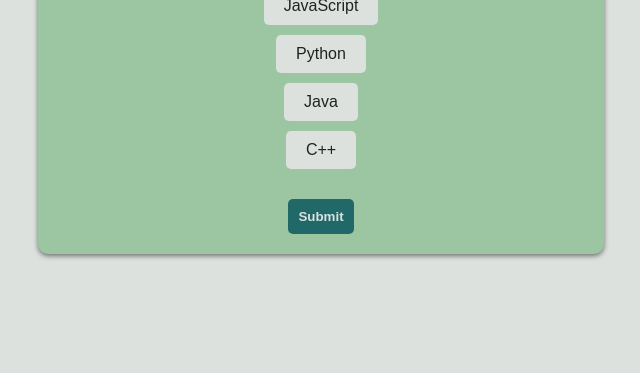
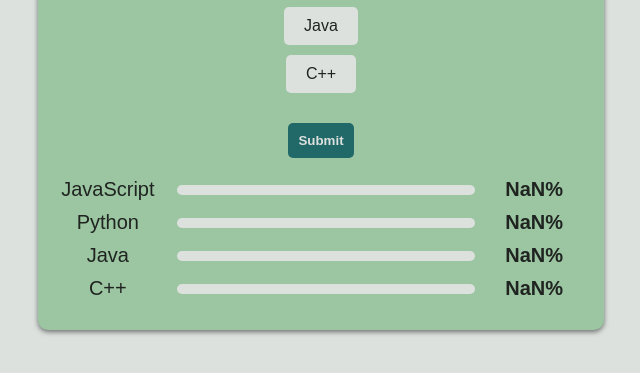
Before and after one commit to Juwayyed/Poll, a plain HTML site: page index.html in a window 1280 px wide. Shown: the part 353-726 px from the top of the page, without its empty margins (319-959 px from the left). Drawn offline with Linux system fonts and the light colour scheme.

Commit message:
Nearly Done

```diff
--- a/script.js
+++ b/script.js
@@ -0,0 +1,53 @@
+const options = [
+    {id:"option1", text:"JavaScript", votes:0},
+    {id:"option2", text:"Python", votes:0},
+    {id:"option3", text:"Java", votes:0},
+    {id:"option4", text:"C++", votes:0},
+];
+
+const button = document.getElementById("submit-button");
+const submission = button.addEventListener("click", function submitVote(){
+
+    const selectedOption = document.querySelector('input[name="poll"]:checked');
+
+    if(!selectedOption){
+        alert("Please select an optin.");
+        return;
+    }
+
+    const optionId = selectedOption.value;
+    const selectedOptionObj = options.find((option)=> option.id === optionId);
+    if(selectedOptionObj){
+        selectedOptionObj.votes++;
+        console.log(selectedOptionObj);
+        displayResult();
+    }
+});
+
+function displayResult(){
+    const result = document.getElementById('result');
+    result.innerHTML = "";
+
+    options.forEach((option)=>{
+        const percentage = ((option.votes/ getTotalVotes()) * 100).toFixed(2) || 0;
+        const barWidth = percentage > 0 ? percentage + "%" : "0%";
+
+        const optionResult = document.createElement("div");
+        optionResult.className = "option-result";
+        optionResult.innerHTML = `
+            <span class = "option-text">${option.text}</span>
+            <div class = "bar-container">
+                <div class = "bar" style="width: ${barWidth};"></div>
+            </div>
+            <span class = "percentage">${percentage}%</span>
+        `;
+
+        result.appendChild(optionResult);
+    });
+}
+
+function getTotalVotes(){
+    return options.reduce((total,option)=> total + option.votes,0);
+}
+
+displayResult();
--- a/style.css
+++ b/style.css
@@ -89,6 +89,53 @@ label {
     font-weight: bold;
 }
 
+#result{
+    width: 100%;
+    margin-top: 20px;
+    font-size: 20px;
+    color: #1F2421;
+    display: flex;
+    flex-direction: column;
+    align-items: center;
+}
+
+.option-result{
+    display: flex;
+    align-items: center;
+    margin-bottom: 10px;
+    width: 100%;
+}
+
+.option-text{
+    flex: 1;
+}
+
+.bar-container{
+    flex: 3;
+    background-color: #DCE1DE;
+    height: 10px;
+    margin-left: 20px;
+    border-radius: 5px;
+    overflow: hidden;
+
+}
+
+.bar{
+
+    height: 100%;
+    background-color: #1F2421;
+    width: 0;
+    transition: width 0.5s ease-in-out;
+
+}
+
+.percentage{
+    flex: 1;
+    margin-left: 10px;
+    font-weight: bold;
+    color: #1F2421;
+}
+
 /* Animations */
 @keyframes cardAnimation {
     0% {
```
